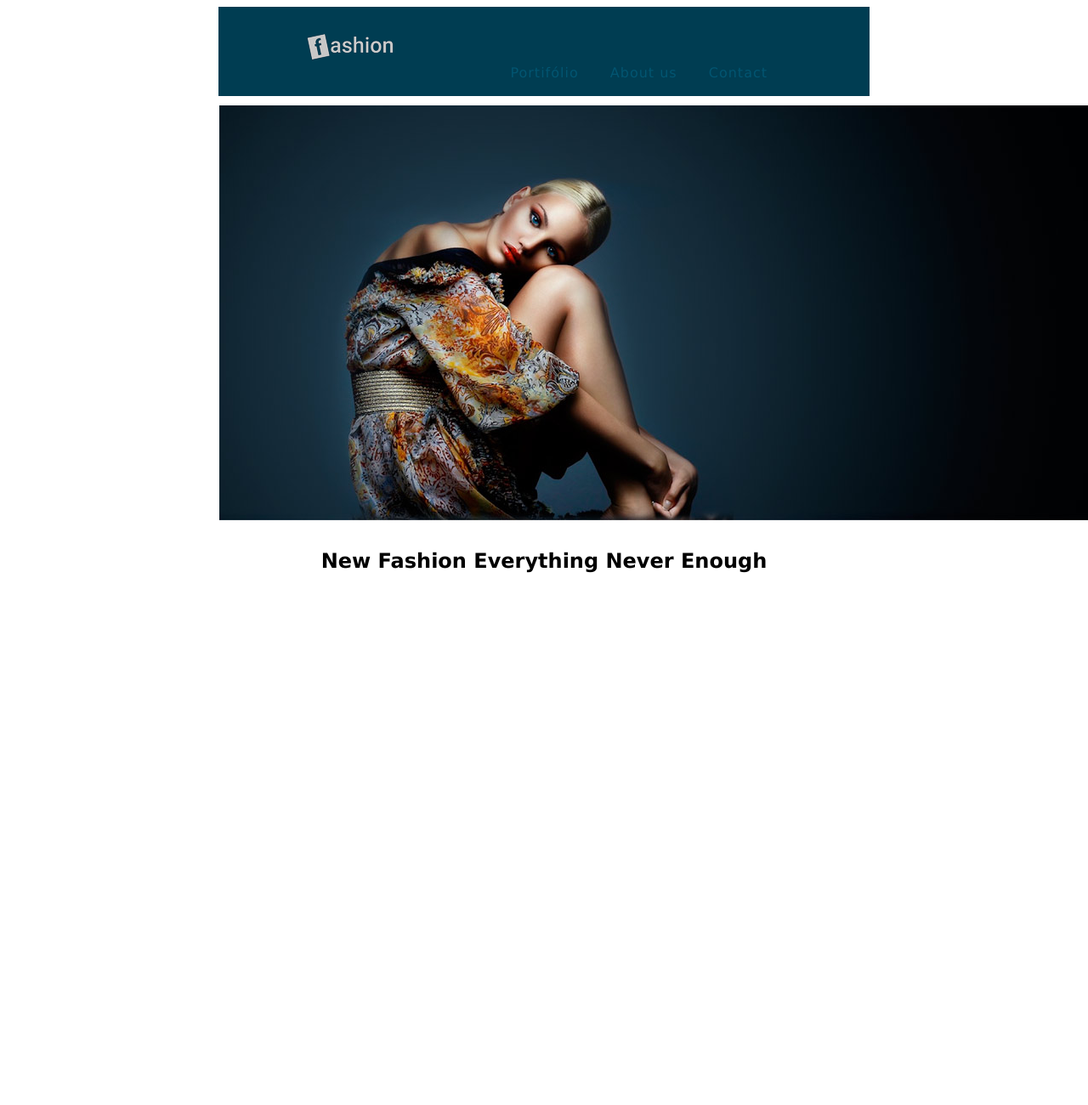
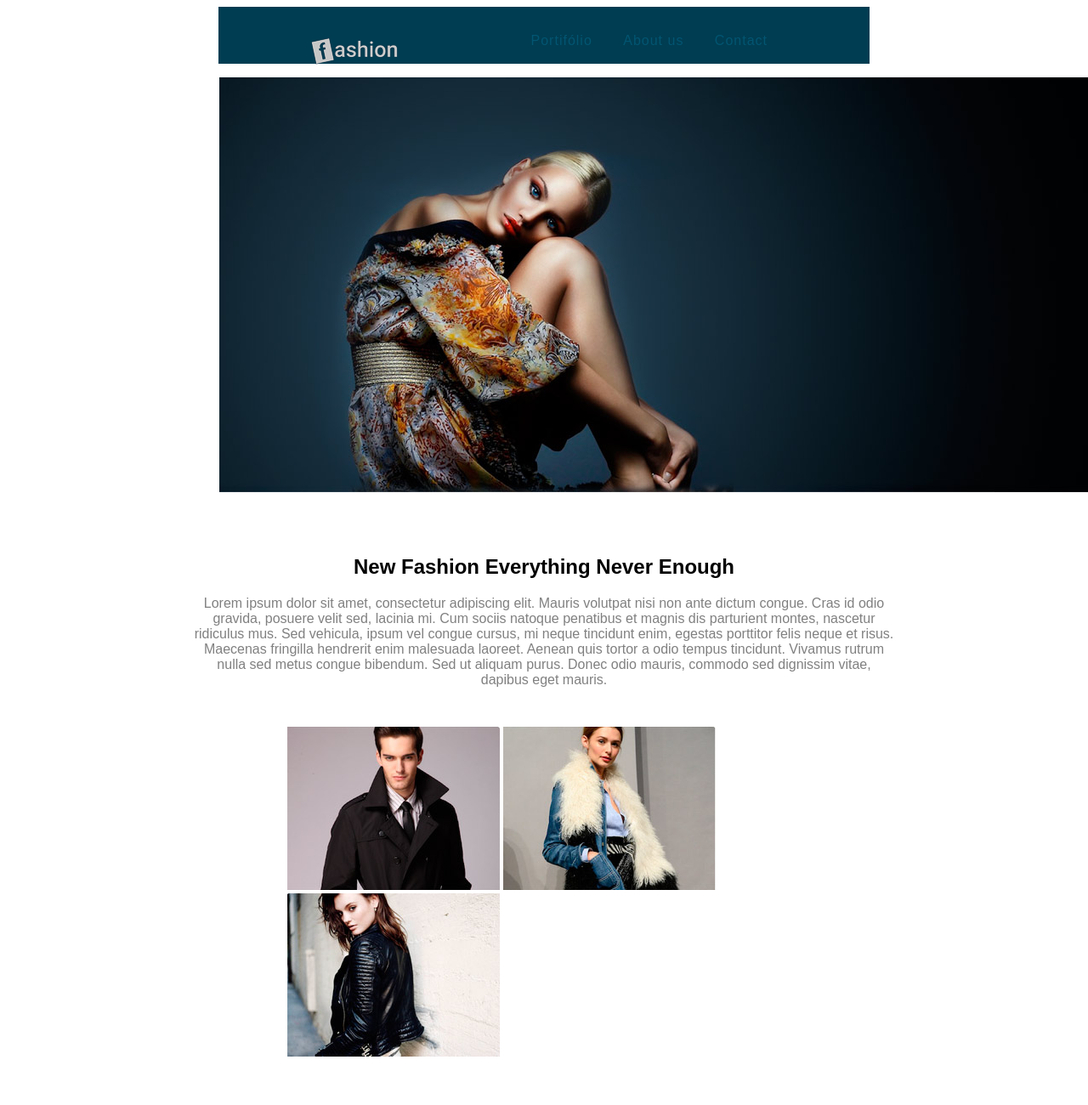
Before and after one commit to rafaellamiranda1/ProjetoFashion, a plain HTML site: page index.html in a window 1280 px wide. Shown: the top 1300 px of the page at 85% size. Before the commit the page ends 800 px from the top, so only its background shows below. Drawn offline with Linux system fonts and the light colour scheme.

Commit message:
Iniciei o Main adicionando textos e imagens

```diff
--- a/index.html
+++ b/index.html
@@ -25,14 +25,28 @@
         </div>
     </header>
 
-    <img class="ImagemTopo" src="./img/ImagemTopo.jpg" alt="">
+    <img id="ImagemTopo" src="./img/ImagemTopo.jpg" alt="">
 
     <main>
         <section class="secao">
             <div class="container">
                 <h2 class="titulo-seca">New Fashion Everything Never Enough</h2>
+                <p>Lorem ipsum dolor sit amet, consectetur adipiscing elit. Mauris volutpat nisi non ante dictum congue. Cras id odio <br>gravida, posuere velit sed,
+                    lacinia mi. Cum sociis natoque penatibus et magnis dis parturient montes, nascetur <br> ridiculus mus. Sed vehicula, ipsum vel congue cursus, mi neque tincidunt enim, egestas porttitor felis neque et risus.
+                    <br> Maecenas fringilla hendrerit enim malesuada laoreet. Aenean quis tortor a odio tempus tincidunt. Vivamus rutrum <br> nulla sed metus congue bibendum.
+                    Sed ut aliquam purus. Donec odio mauris, commodo sed dignissim vitae, <br>dapibus eget mauris.</p>
 
-            </div>
+                    <div class="modelos">
+                    <img class="modelo1" src="./img/modelo1.jpg" alt="Primeiro modelo">
+                    <img class="modelo2" src="./img/modelo2.jpg" alt="">
+                    <img class="modelo3" src="./img/modelo3.jpg" alt="">
+                    </div>
+
+                    <div>
+                        <p> </p>
+                    </div>
+                </div>
+
 
         </section>
     </main>
--- a/style/style.css
+++ b/style/style.css
@@ -4,19 +4,26 @@
 
 body{
     background-color: white;
-    font-family:'Lucida Sans', 'Lucida Sans Regular', 'Lucida Grande', 'Lucida Sans Unicode', Geneva, Verdana, sans-serif;
+    font-family: Arial, Helvetica, sans-serif;
 }
 
 h2{
     text-align: center;
+    font-weight: bolder;
+    padding-top: 40px;
+}
+
+p{
+    text-align: center;
+    color: grey;
+    font-weight:100;
 }
 
 .logo-site{
-    padding: 100;
+    padding: 5px 5px;
+    float: left;
 
 }
-
-
 
 .cabecalho{
     background-color: #003d52;
@@ -52,7 +59,11 @@ h2{
 
 }
 
-.ImagemTopo{
+#ImagemTopo{
     padding: 0 0;
     margin: 10px 250px;
 }
+
+.modelos{
+    padding: 30px 300px 50px 330px;
+}
```
Also changed, not shown: img/modelo1.jpg (added), img/modelo2.jpg (added), img/modelo3.jpg (added), 1 other file.
